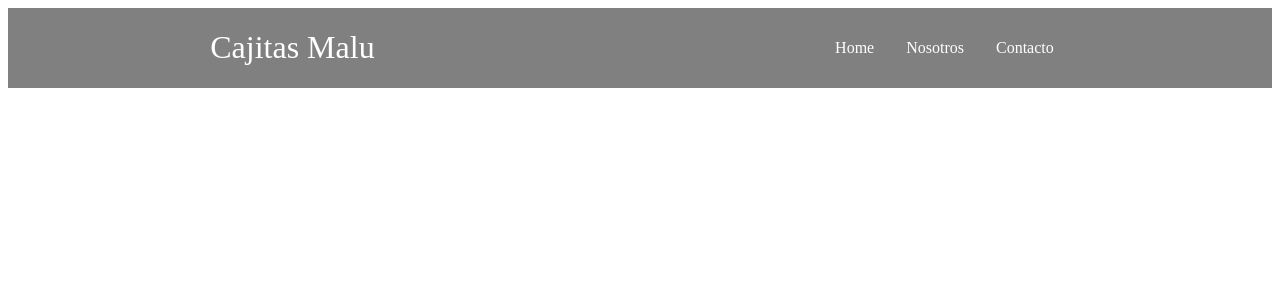
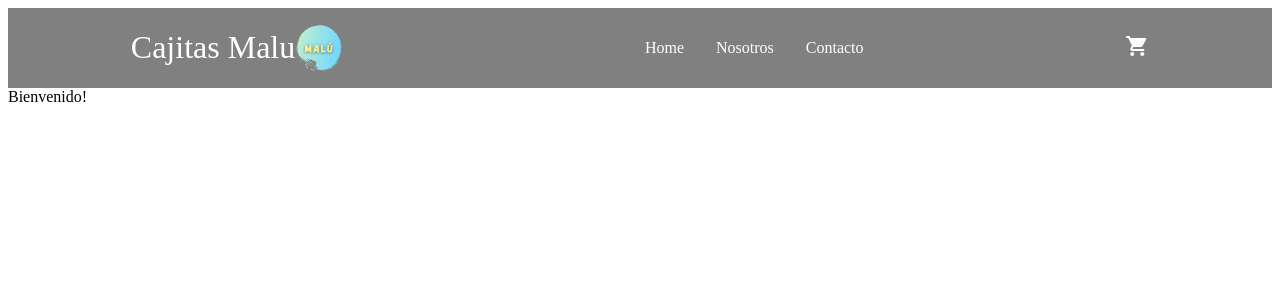
Before and after one commit to juliancrispino/charlymaniaJulianCrispino, a React (Create React App) app: page / in a window 1280 px wide. Shown: the top 300 px of the page. Built offline with nearby package versions, Linux system fonts and the light colour scheme.

Commit message:
icono y greeting

```diff
--- a/public/index.html
+++ b/public/index.html
@@ -24,6 +24,8 @@
       work correctly both with client-side routing and a non-root public URL.
       Learn how to configure a non-root public URL by running `npm run build`.
     -->
+    <link href="https://fonts.googleapis.com/icon?family=Material+Icons"
+      rel="stylesheet">
     <title>React App</title>
   </head>
   <body>
--- a/src/App.js
+++ b/src/App.js
@@ -1,8 +1,12 @@
 import NavBar from './components/NavBar'
+import ItemListContainer from './components/ItemListContainer'
 
 function App() {
   return<>
+
     <NavBar />
+    <ItemListContainer greeting={"Bienvenido"}/>
+
   </>;
 }
 
--- /dev/null
+++ b/src/components/CartWidget.js
@@ -0,0 +1,11 @@
+const CartWidget = () => {
+    return (
+        <div>
+            <span class="material-icons cartIcon">
+                shopping_cart
+            </span>
+        </div>
+    )
+}
+
+export default CartWidget
--- /dev/null
+++ b/src/components/ItemListContainer.js
@@ -0,0 +1,11 @@
+const ItemListContainer = ({greeting}) => {
+
+
+    return (
+        <div>
+            {greeting}!
+        </div>
+    )
+}
+
+export default ItemListContainer
--- a/src/components/NavBar.js
+++ b/src/components/NavBar.js
@@ -1,7 +1,12 @@
+import CartWidget from './CartWidget'
+
 const NavBar = () => {
     return (
         <div className="menu-nav">
-            <h1 className="titulo-nav">Cajitas Malu</h1>
+            <div className='titulo-logo'>
+                <h1 className="titulo-nav">Cajitas Malu</h1>
+                <img className="logo" src="/logo.png" alt="Logo cajitas malu" />
+            </div>
             <div>
                 <ul className="lista">
                     <li className="item-lista"><a href="#">Home</a></li>
@@ -9,6 +14,7 @@ const NavBar = () => {
                     <li className="item-lista"><a href="#">Contacto</a></li>
                 </ul>
             </div>
+            <CartWidget />
         </div>
     )
 }
--- a/src/index.css
+++ b/src/index.css
@@ -1,9 +1,10 @@
 html {
     box-sizing: border-box;
-  }
+    }
   *, *:before, *:after {
     box-sizing: inherit;
-  }
+    }
+
 .menu-nav{
     display: flex;
     justify-content: space-around;
@@ -28,3 +29,21 @@ html {
 .item-lista a:hover{
     color: black;
 }
+
+.titulo-logo{
+    display: flex;
+    align-items: center;
+
+}
+
+.logo{
+    max-width: 3rem;
+}
+
+.cartIcon{
+    color: white;
+}
+
+main{
+    flex-grow: 1;
+}
```
Also changed, not shown: public/logo.png (added).
